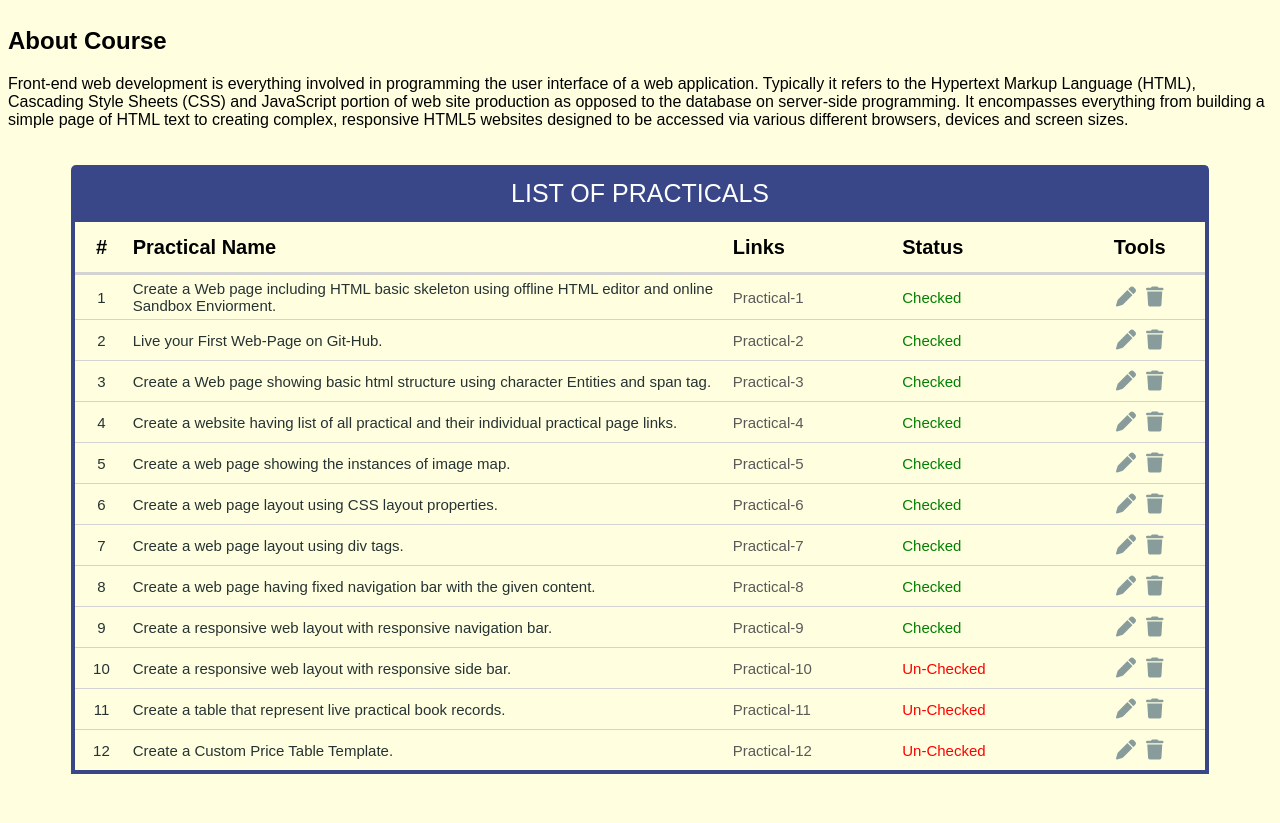
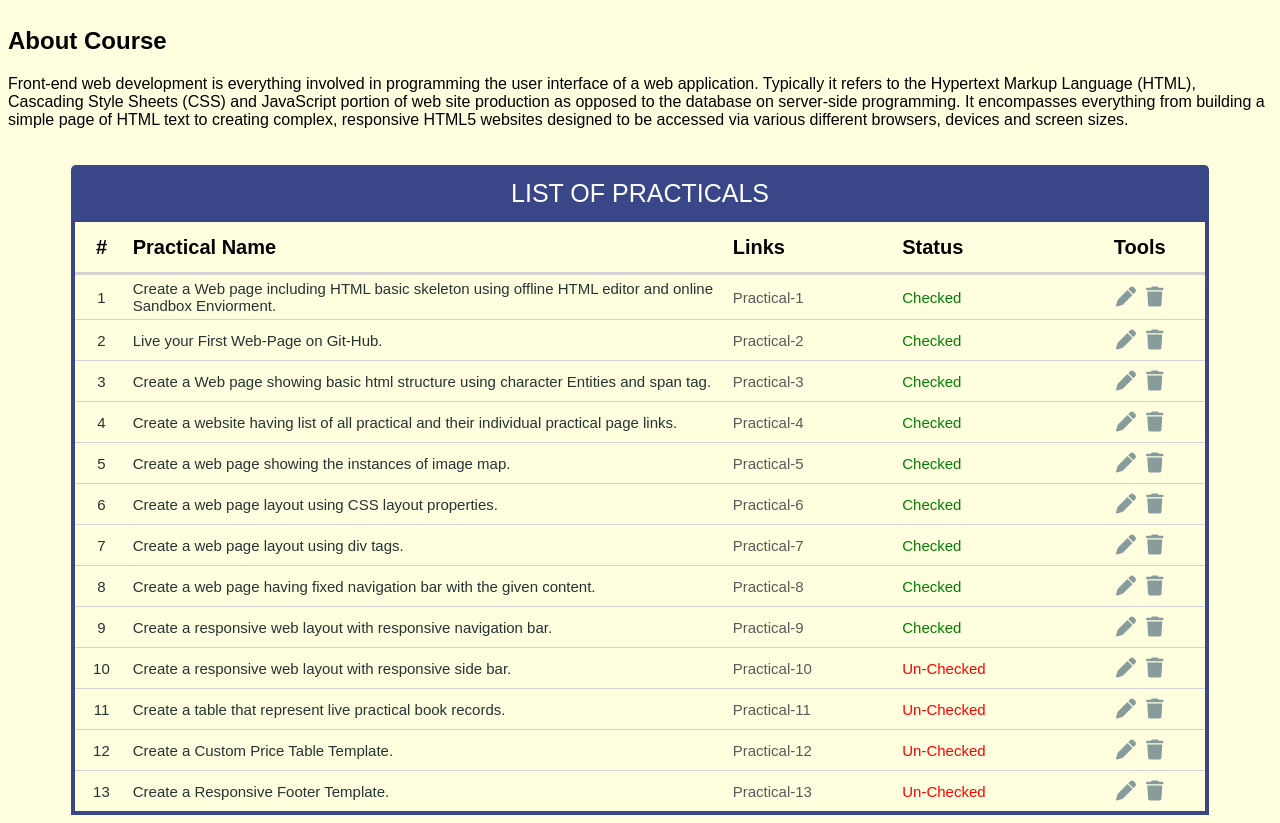
Before and after one commit to Kshitij879/Fullstack_practicals, a plain HTML site: page index.html in a window 1280 px wide. Shown: the part 85-908 px from the top of the page. Before the commit the page ends 867 px from the top, so only its background shows below. Drawn offline with Linux system fonts and the light colour scheme.

Commit message:
index-updated

```diff
--- a/index.html
+++ b/index.html
@@ -5,9 +5,9 @@
     <meta name="viewport" content="width=device-width, initial-scale=1.0" />
     <title>Fullstack Practicals</title>
     <script
-    src="https://kit.fontawesome.com/fb65f5d132.js"
-    crossorigin="anonymous"
-  ></script>
+      src="https://kit.fontawesome.com/fb65f5d132.js"
+      crossorigin="anonymous"
+    ></script>
     <style>
       * {
         font-family: Arial, Helvetica, sans-serif;
@@ -84,8 +84,8 @@
     </style>
   </head>
 
-  <body style="background-color: lightyellow;">
-    <h1 style="color: darkgreen;">Welcome to Fullstack Course</h1>
+  <body style="background-color: lightyellow">
+    <h1 style="color: darkgreen">Welcome to Fullstack Course</h1>
     <h2>About Course</h2>
     Front-end web development is everything involved in programming the user
     interface of a web application. Typically it refers to the Hypertext Markup
@@ -95,8 +95,8 @@
     complex, responsive HTML5 websites designed to be accessed via various
     different browsers, devices and screen sizes.
 
-    <br>
-    <br>
+    <br />
+    <br />
     <br />
     <table>
       <caption>
@@ -233,24 +233,48 @@
         <tr>
           <td>11</td>
           <td>Create a table that represent live practical book records.</td>
-          <td><a href="../Fullstack_practicals/Practicals/Practical 11/Practical 11.html">Practical-11</a></td>
+          <td>
+            <a
+              href="../Fullstack_practicals/Practicals/Practical 11/Practical 11.html"
+              >Practical-11</a
+            >
+          </td>
           <td style="color: red">Un-Checked</td>
           <td>
             <i title="Edit" class="fas fa-pen"></i
             ><i title="Delete" class="fas fa-trash"></i>
           </td>
         </tr>
-          <tr>
+        <tr>
           <td>12</td>
           <td>Create a Custom Price Table Template.</td>
-          <td><a href="../Fullstack_practicals/Practicals/Practical 12/Practical 12.html">Practical-12</a></td>
+          <td>
+            <a
+              href="../Fullstack_practicals/Practicals/Practical 12/Practical 12.html"
+              >Practical-12</a
+            >
+          </td>
           <td style="color: red">Un-Checked</td>
           <td>
             <i title="Edit" class="fas fa-pen"></i
             ><i title="Delete" class="fas fa-trash"></i>
           </td>
         </tr>
-
+        <tr>
+          <td>13</td>
+          <td>Create a Responsive Footer Template.</td>
+          <td>
+            <a
+              href="../Fullstack_practicals/Practicals/Practical 13/Practical 13.html"
+              >Practical-13</a
+            >
+          </td>
+          <td style="color: red">Un-Checked</td>
+          <td>
+            <i title="Edit" class="fas fa-pen"></i
+            ><i title="Delete" class="fas fa-trash"></i>
+          </td>
+        </tr>
       </tbody>
     </table>
   </body>
```
